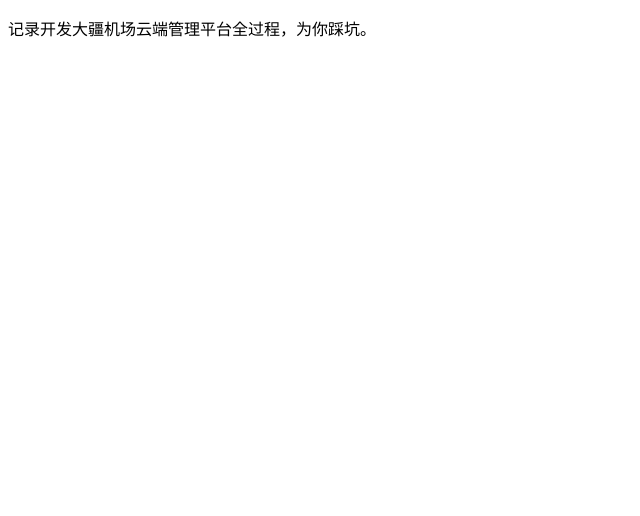
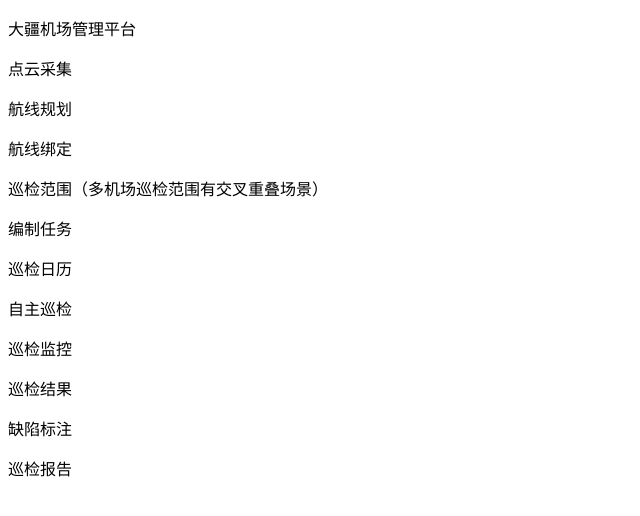
Before and after one commit to sujingbin/djidock, a plain HTML site: page index.html in a window 1280 px wide. Shown: the whole page, without its empty margins (0-640 px from the left). Drawn offline with Linux system fonts and the light colour scheme.

Commit message:
Update index.html

```diff
--- a/index.html
+++ b/index.html
@@ -7,6 +7,28 @@
     <title>大疆机场云端管理平台</title>
 </head>
 <body>
-    <p>记录开发大疆机场云端管理平台全过程，为你踩坑。</p>
+    <p>大疆机场管理平台</p>
+
+    <p>点云采集</p>
+
+    <p>航线规划</p>
+
+    <p>航线绑定</p>
+
+    <p>巡检范围（多机场巡检范围有交叉重叠场景）</p>
+
+    <p>编制任务</p>
+
+    <p>巡检日历</p>
+
+    <p>自主巡检</p>
+
+    <p>巡检监控</p>
+
+    <p>巡检结果</p>
+
+    <p>缺陷标注</p>
+
+    <p>巡检报告</p>
 </body>
 </html>
```
